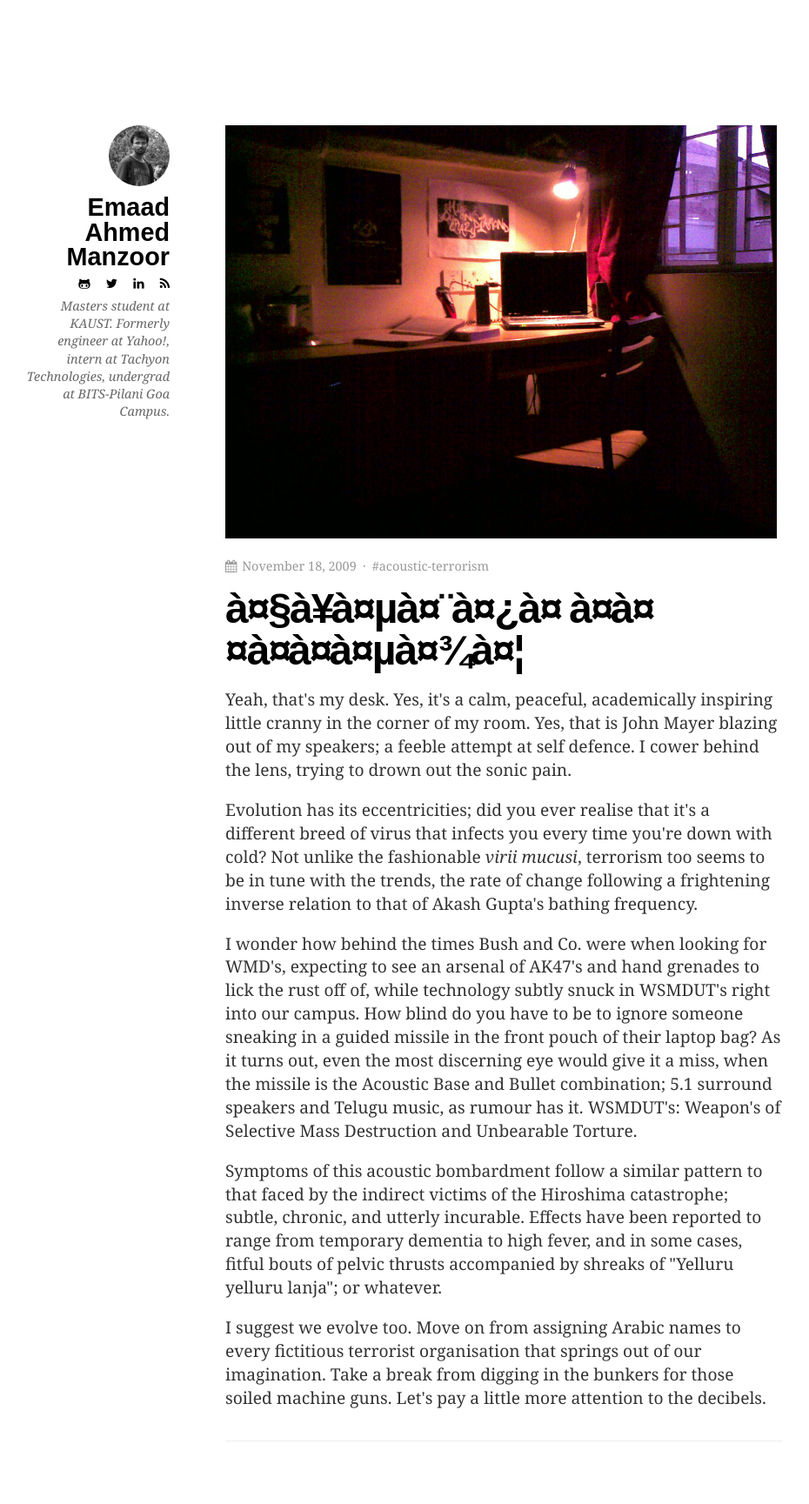
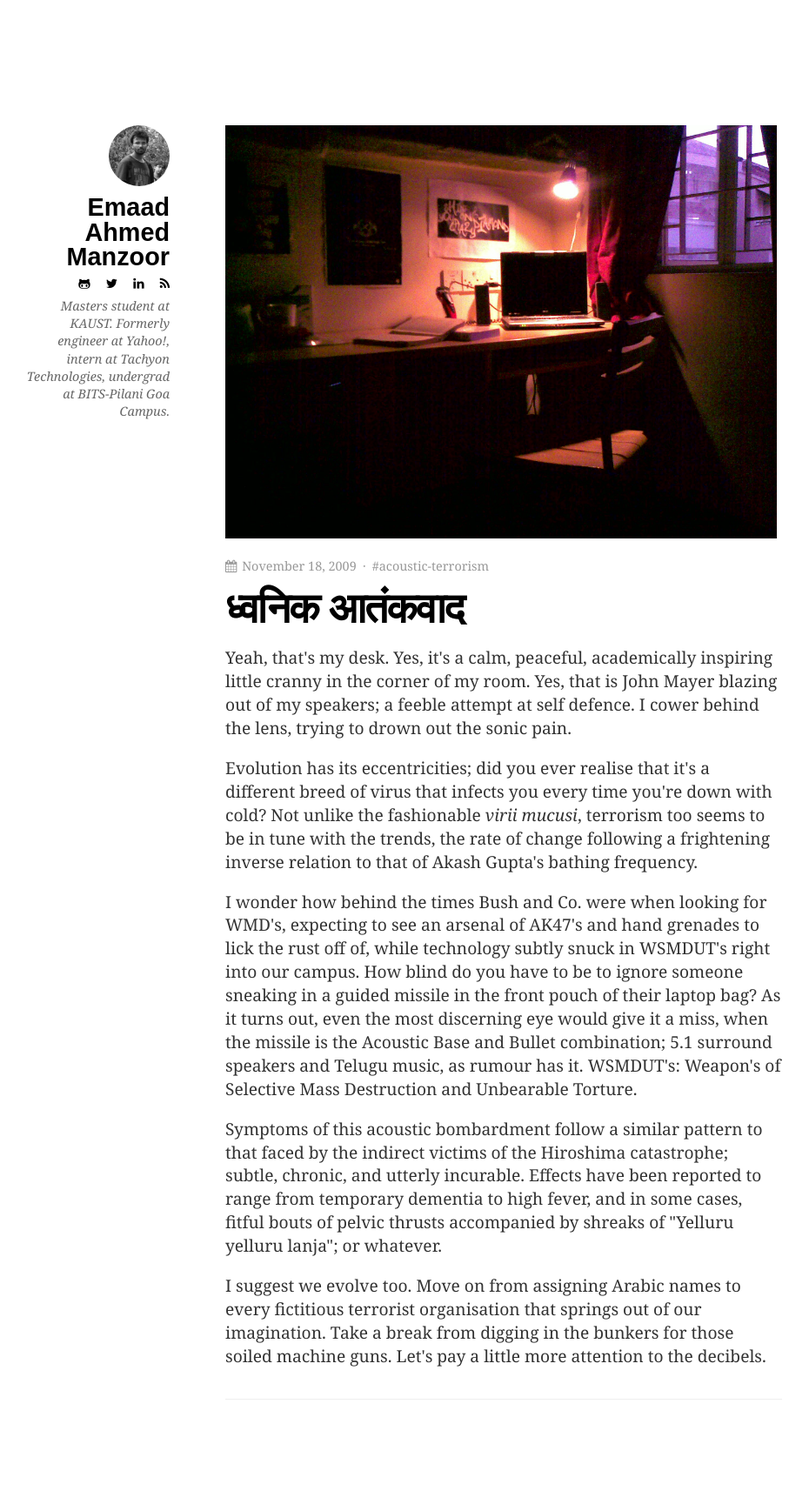
Before and after one commit to ganpatrao/ganpatrao.github.io, a Jekyll site: the page built from _posts/2009-11-18-ध्वनिक-आतंकवाद.md, in a window 1280 px wide. Shown: the whole page at 87% size, without its empty margins (125-1055 px from the left). Built offline with Jekyll 4.4.1, drawn with Linux system fonts in a browser that asks for light colours; after the commit the page ends 1681 px from its top, so only the background shows below that; part of the change alters nothing that is shown.

Commit message:
Fix Hindi title

```diff
--- a/_posts/2009-11-18-%e0%a4%a7%e0%a5%8d%e0%a4%b5%e0%a4%a8%e0%a4%bf%e0%a4%95-%e0%a4%86%e0%a4%a4%e0%a4%82%e0%a4%95%e0%a4%b5%e0%a4%be%e0%a4%a6.md
+++ b/_posts/2009-11-18-ध्वनिक-आतंकवाद.md
@@ -1,6 +1,6 @@
 ---
 layout: post
-title: "\xE0\xA4\xA7\xE0\xA5\x8D\xE0\xA4\xB5\xE0\xA4\xA8\xE0\xA4\xBF\xE0\xA4\x95 \xE0\xA4\x86\xE0\xA4\xA4\xE0\xA4\x82\xE0\xA4\x95\xE0\xA4\xB5\xE0\xA4\xBE\xE0\xA4\xA6"
+title: "ध्वनिक आतंकवाद"
 tags: acoustic-terrorism
 feature: /images/my-desk.jpg
 ---
```
